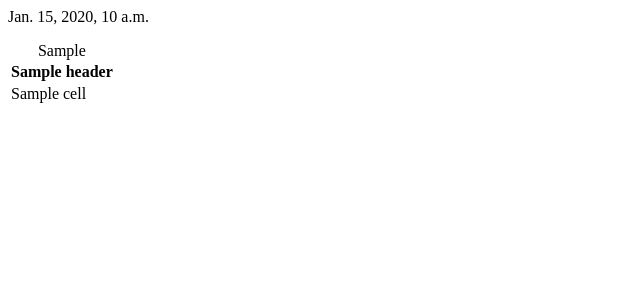
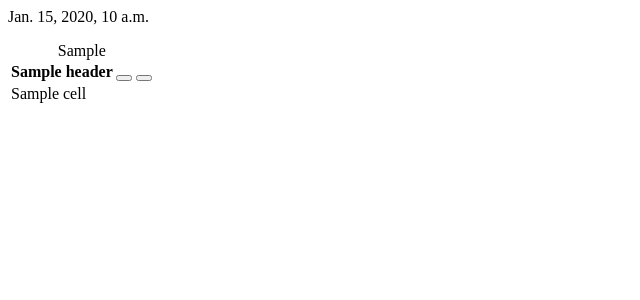
Before and after one commit to georgi-vladimirov/WashDepotPOS_0.3, a Django app: template CarWashPOS/templates/sortable_table.html in a window 1280 px wide. Shown: the top 300 px of the page, without its empty margins (0-640 px from the left). Run offline with Django 5.2, Linux system fonts and the light colour scheme; the template is opened without the code that fills it: most values are stand-ins (such as "Sample title", 1, 10 or a date in 2020).

Commit message:
Add ▲/▼ sort buttons to each column header
Replace the single clickable header with explicit ASC/DESC buttons
per column using Bootstrap Icons carets. Active button is highlighted
in dark, inactive buttons remain muted.

Co-Authored-By: Claude Sonnet 4.6 <noreply@anthropic.com>

```diff
--- a/CarWashPOS/templates/sortable_table.html
+++ b/CarWashPOS/templates/sortable_table.html
@@ -25,12 +25,27 @@ See core/templatetags/table_tags.py for full documentation.
       <tr>
         {% for header in table_headers %}
           <th scope="col"
-              class="text-center user-select-none sortable-th"
-              style="cursor:pointer; white-space:nowrap;"
+              class="text-center sortable-th"
+              style="white-space:nowrap;"
               data-col="{{ forloop.counter0 }}"
               data-dir="none">
-            {{ header }}
-            <span class="sort-icon text-secondary ms-1" aria-hidden="true"></span>
+            <span class="me-1">{{ header }}</span>
+            <span class="d-inline-flex flex-column sort-btns" style="vertical-align:middle; line-height:1;">
+              <button type="button"
+                      class="btn btn-link p-0 sort-asc"
+                      style="line-height:0.7; font-size:0.6rem;"
+                      title="Sort ascending"
+                      tabindex="-1">
+                <i class="bi bi-caret-up-fill text-secondary"></i>
+              </button>
+              <button type="button"
+                      class="btn btn-link p-0 sort-desc"
+                      style="line-height:0.7; font-size:0.6rem;"
+                      title="Sort descending"
+                      tabindex="-1">
+                <i class="bi bi-caret-down-fill text-secondary"></i>
+              </button>
+            </span>
           </th>
         {% endfor %}
       </tr>
@@ -60,8 +75,6 @@ See core/templatetags/table_tags.py for full documentation.
   const table = document.getElementById("{{ tid }}");
   if (!table) return;
 
-  const ICONS = { asc: "▲", desc: "▼", none: "" };
-
   function cellValue(tr, colIdx) {
     const td = tr.querySelectorAll("td")[colIdx];
     return td ? td.innerText.trim() : "";
@@ -79,33 +92,42 @@ See core/templatetags/table_tags.py for full documentation.
     return dir === "asc" ? result : -result;
   }
 
-  table.querySelectorAll("th.sortable-th").forEach(function (th) {
-    th.addEventListener("click", function () {
-      const colIdx = parseInt(th.dataset.col, 10);
-      const currentDir = th.dataset.dir;
-      const newDir = currentDir === "asc" ? "desc" : "asc";
-
-      // Reset all headers
+  function sortTable(colIdx, dir) {
+    // Reset all button highlights
     table.querySelectorAll("th.sortable-th").forEach(function (h) {
       h.dataset.dir = "none";
-        h.querySelector(".sort-icon").textContent = ICONS.none;
+      h.querySelector(".sort-asc i").classList.replace("text-dark", "text-secondary");
+      h.querySelector(".sort-desc i").classList.replace("text-dark", "text-secondary");
     });
 
-      // Set clicked header
-      th.dataset.dir = newDir;
-      th.querySelector(".sort-icon").textContent = ICONS[newDir];
+    // Highlight active button
+    const activeTh = table.querySelector('th[data-col="' + colIdx + '"]');
+    activeTh.dataset.dir = dir;
+    const activeBtn = activeTh.querySelector(dir === "asc" ? ".sort-asc i" : ".sort-desc i");
+    activeBtn.classList.replace("text-secondary", "text-dark");
 
-      // Sort body rows
+    // Sort rows
     const tbody = table.querySelector("tbody");
     const rows = Array.from(tbody.querySelectorAll("tr")).filter(
       function (r) { return r.querySelectorAll("td").length > 1; }
     );
+    rows.sort(function (ra, rb) {
+      return compare(cellValue(ra, colIdx), cellValue(rb, colIdx), dir);
+    });
+    rows.forEach(function (r) { tbody.appendChild(r); });
+  }
 
-      rows.sort(function (ra, rb) {
-        return compare(cellValue(ra, colIdx), cellValue(rb, colIdx), newDir);
+  table.querySelectorAll("th.sortable-th").forEach(function (th) {
+    const colIdx = parseInt(th.dataset.col, 10);
+
+    th.querySelector(".sort-asc").addEventListener("click", function (e) {
+      e.stopPropagation();
+      sortTable(colIdx, "asc");
     });
 
-      rows.forEach(function (r) { tbody.appendChild(r); });
+    th.querySelector(".sort-desc").addEventListener("click", function (e) {
+      e.stopPropagation();
+      sortTable(colIdx, "desc");
     });
   });
 })();
```
Lines whose indentation alone changed are shown as unchanged.
